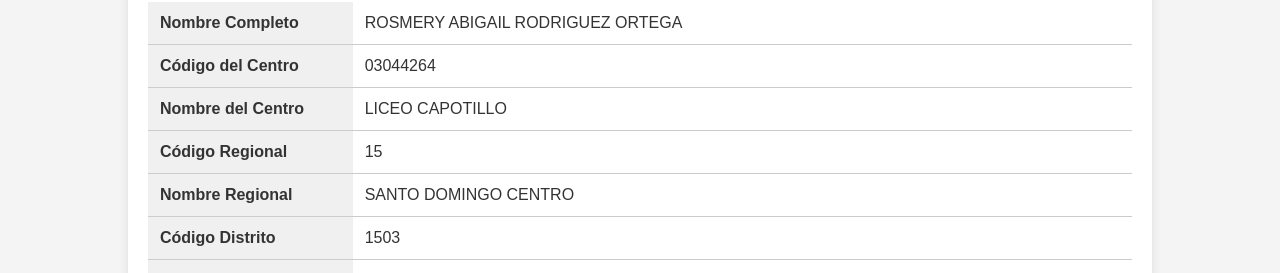
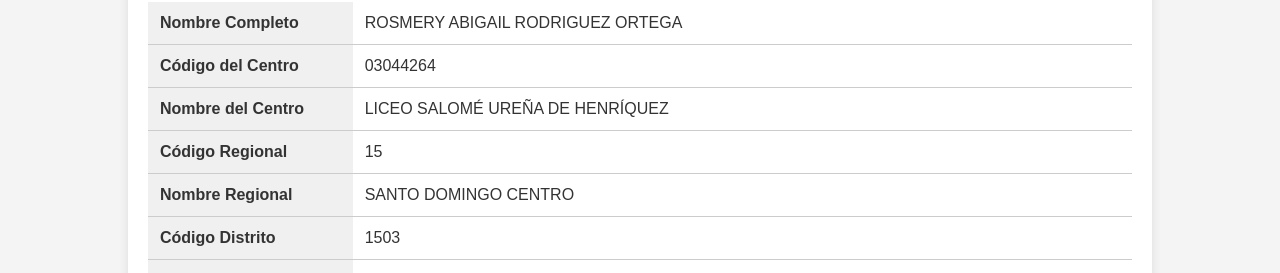
Before and after one commit to validacionministeriodeeducacion/.gob.do-Token-5B6A9E7194242587, a plain HTML site: page index.html in a window 1280 px wide. Shown: the part 527-800 px from the top of the page. Drawn offline with nearby package versions, Linux system fonts and the light colour scheme.

Commit message:
Update index.html

```diff
--- a/index.html
+++ b/index.html
@@ -229,7 +229,7 @@
         <table>
             <tr><th>Nombre Completo</th><td>ROSMERY ABIGAIL RODRIGUEZ ORTEGA</td></tr>
             <tr><th>Código del Centro</th><td>03044264</td></tr>
-            <tr><th>Nombre del Centro</th><td>LICEO CAPOTILLO</td></tr>
+            <tr><th>Nombre del Centro</th><td>LICEO SALOMÉ UREÑA DE HENRÍQUEZ</td></tr>
             <tr><th>Código Regional</th><td>15</td></tr>
             <tr><th>Nombre Regional</th><td>SANTO DOMINGO CENTRO</td></tr>
             <tr><th>Código Distrito</th><td>1503</td></tr>
```
